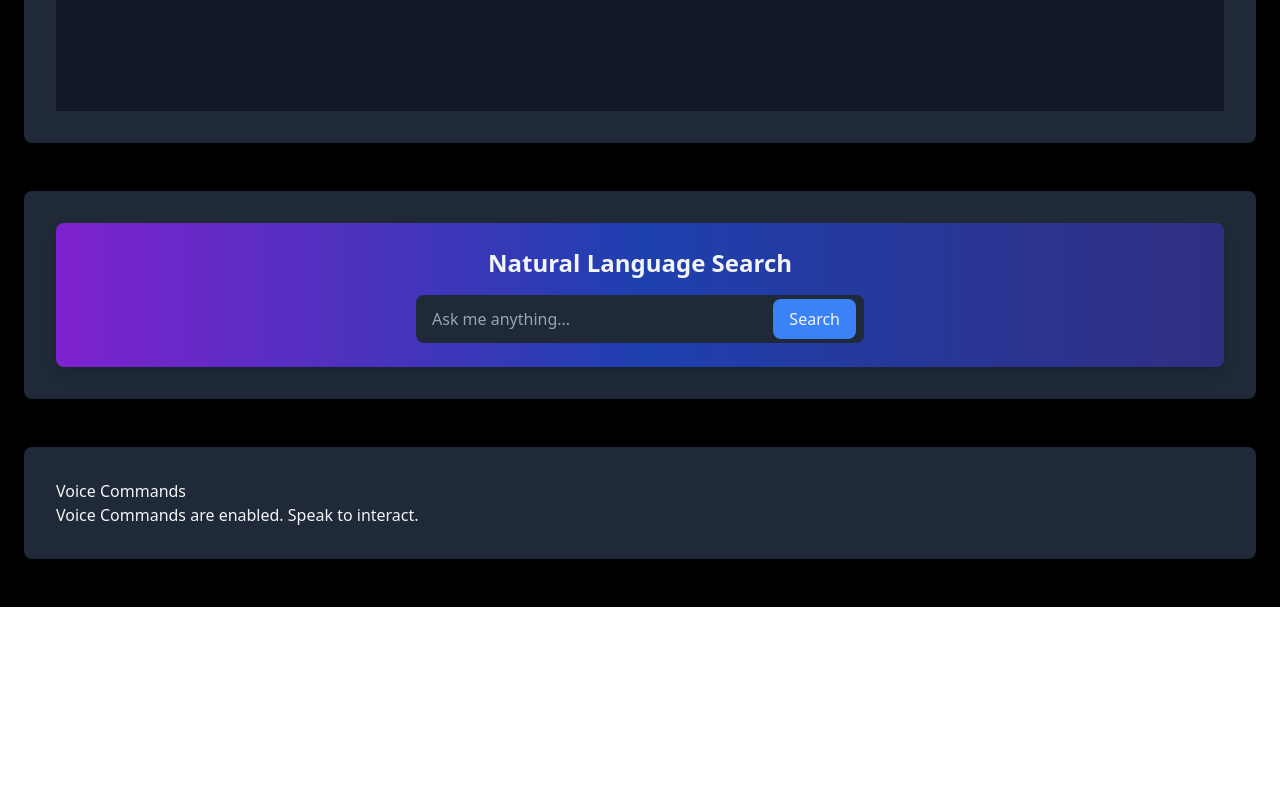
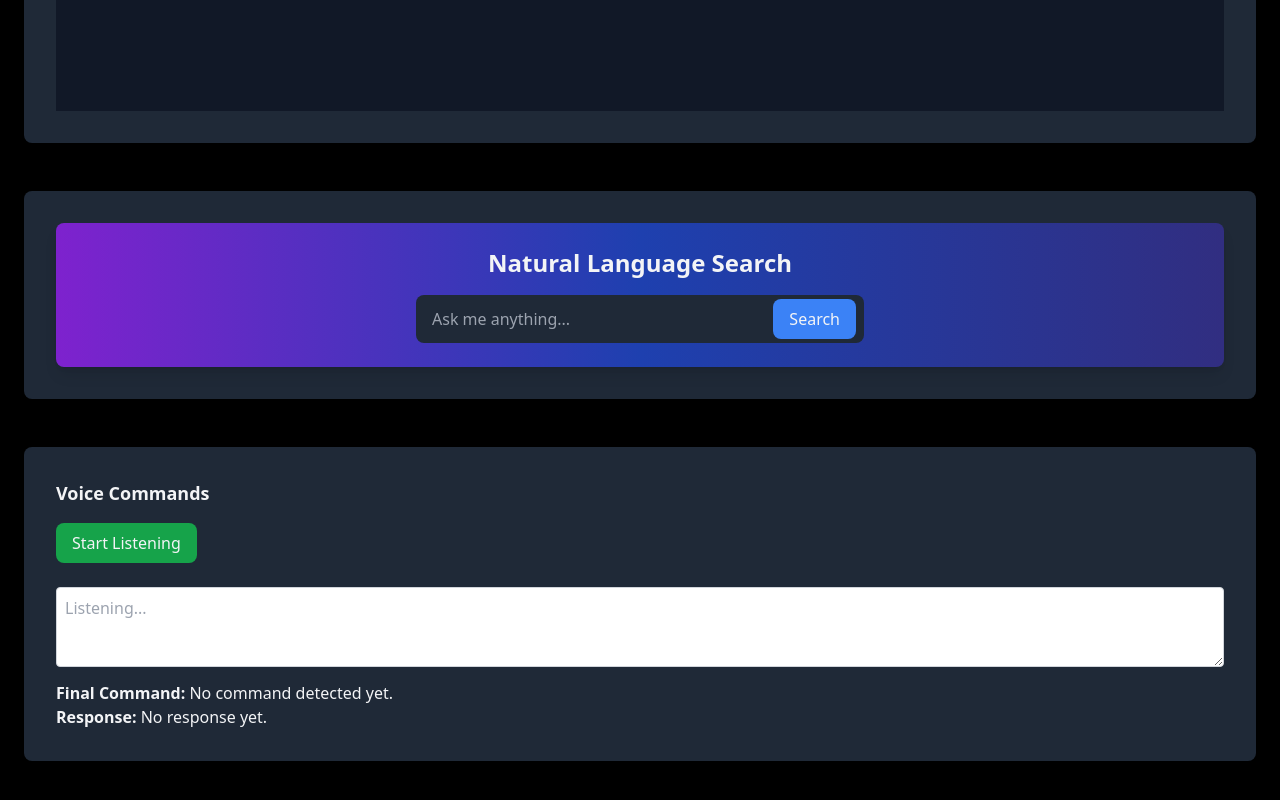
Before and after one commit to pawanomprakash/LibraGraph, a React (Vite) app in the folder Client/: page / in a window 1280 px wide. Shown: the part 3593-4393 px from the top of the page. Before the commit the page ends 4200 px from the top, so only its background shows below. Built offline with nearby package versions, Linux system fonts and the light colour scheme; no server answers.

Commit message:
added speech recognition

```diff
--- a/Client/src/components/VoiceCommands.jsx
+++ b/Client/src/components/VoiceCommands.jsx
@@ -1,45 +1,138 @@
 import React, { useEffect, useState } from 'react';
 
 const VoiceCommands = () => {
-  const [isRecognitionAvailable, setIsRecognitionAvailable] = useState(false);
-  const [command, setCommand] = useState('');
+  const [isListening, setIsListening] = useState(false);
+  const [interimTranscript, setInterimTranscript] = useState('');
+  const [finalTranscript, setFinalTranscript] = useState('');
+  const [response, setResponse] = useState('');
+
+  const recognition = new (window.SpeechRecognition || window.webkitSpeechRecognition)();
+  recognition.continuous = true;
+  recognition.interimResults = true;
+  recognition.lang = 'en-US';
+
+  const synth = window.speechSynthesis;
+
+  const startListening = () => {
+    setIsListening(true);
+    recognition.start();
+  };
+
+  const stopListening = () => {
+    setIsListening(false);
+    recognition.stop();
+
+    setInterimTranscript('');
+    setFinalTranscript('');
+    setResponse('');
+  };
+
+
+  const speakResponse = (text) => {
+    if (!synth) {
+      console.error("Speech synthesis not supported in this browser.");
+      return;
+    }
+
+    if (synth.speaking) {
+      synth.cancel();
+    }
+
+    const utterance = new SpeechSynthesisUtterance(text);
+    utterance.lang = "en-US";
+    utterance.rate = 1;
+    utterance.pitch = 1;
+
+    const voices = synth.getVoices();
+    if (voices.length > 0) {
+      utterance.voice = voices.find(voice => voice.lang === "en-US") || voices[0];
+    }
+
+    utterance.onstart = () => console.log("Speech started...");
+    utterance.onend = () => console.log("Speech finished.");
+    utterance.onerror = (e) => console.error("Speech error:", e);
+
+    synth.speak(utterance);
+  };
 
   useEffect(() => {
-    // Check if SpeechRecognition is available in the browser
-    if ('SpeechRecognition' in window || 'webkitSpeechRecognition' in window) {
-      setIsRecognitionAvailable(true);
+    recognition.onstart = () => {
+      console.log('Voice recognition started.');
+    };
+
+    recognition.onresult = (event) => {
+      let interimText = '';
+      let finalText = finalTranscript;
+
+      for (let i = 0; i < event.results.length; i++) {
+        const transcript = event.results[i][0].transcript;
+        if (event.results[i].isFinal) {
+          finalText += transcript + ' ';
         } else {
-      setIsRecognitionAvailable(false);
+          interimText += transcript + ' ';
         }
-  }, []);
+      }
 
-  useEffect(() => {
-    if (isRecognitionAvailable) {
-      const recognition = new (window.SpeechRecognition || window.webkitSpeechRecognition)();
-      recognition.onresult = (event) => {
-        const voiceCommand = event.results[0][0].transcript;
-        setCommand(voiceCommand);
-        console.log('Voice Command:', voiceCommand);
+      setInterimTranscript(interimText);
+      setFinalTranscript(finalText);
+
+      if (finalText.trim()) handleCommand(finalText.trim());
     };
 
     recognition.onerror = (event) => {
-        console.error('Speech Recognition Error:', event.error);
+      console.error('Error occurred in recognition: ', event.error);
     };
 
-      recognition.start();
+    recognition.onend = () => {
+      console.log("Voice recognition ended.");
+    };
+
+    return () => {
+      recognition.stop();
+    };
+  }, [finalTranscript]);
+
+  const handleCommand = (command) => {
+    let responseText = '';
+
+    if (command.toLowerCase().includes('catalog')) {
+      responseText = 'Opening the catalog...';
+    } else if (command.toLowerCase().includes('borrow book')) {
+      responseText = 'Navigating to borrow a book section...';
+    } else if (command.toLowerCase().includes('dashboard')) {
+      responseText = 'Opening library dashboard...';
+    } else {
+      responseText = "I didn't understand that. Please try again.";
     }
-  }, [isRecognitionAvailable]);
+
+    setResponse(responseText);
+    speakResponse(responseText);
+  };
 
   return (
-    <div className="voice-commands-container">
-      <div className="voice-commands-box">
-        <h2 className="heading">Voice Commands</h2>
-        {isRecognitionAvailable ? (
-          <p className="subheading">Voice Commands are enabled. Speak to interact.</p>
-        ) : (
-          <p className="error-message">Your browser does not support Speech Recognition.</p>
-        )}
-        {command && <div className="command-display">You said: <strong>{command}</strong></div>}
+    <div className="text-gray-100">
+      <h2 className="text-lg font-bold mb-4">Voice Commands</h2>
+      <button
+        onClick={isListening ? stopListening : startListening}
+        className={`py-2 px-4 rounded-lg ${
+          isListening ? 'bg-red-600' : 'bg-green-600'
+        } hover:opacity-80 transition duration-300`}
+      >
+        {isListening ? 'Stop Listening' : 'Start Listening'}
+      </button>
+      <div className="mt-4">
+        <textarea
+          className="w-full h-20 p-2 border border-gray-300 rounded mt-2 text-black"
+          value={interimTranscript}
+          readOnly
+          placeholder="Listening..."
+        ></textarea>
+        <p className="mt-2">
+          <strong>Final Command:</strong> {finalTranscript || 'No command detected yet.'}
+        </p>
+        <p>
+          <strong>Response:</strong> {response || 'No response yet.'}
+        </p>
       </div>
     </div>
   );
```
Lines whose indentation alone changed are shown as unchanged.
